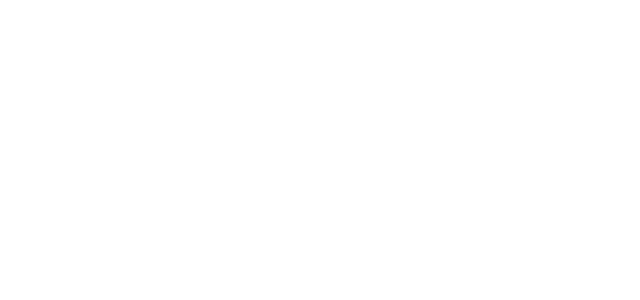
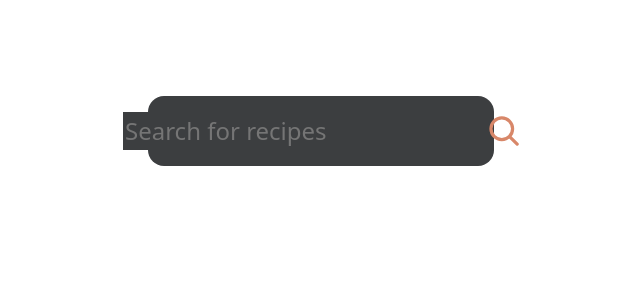
Before and after one commit to Liliia2345/Group-1-Cookbook, a React (Create React App) app: page / in a window 1280 px wide. Shown: the top 300 px of the page, without its empty margins (319-959 px from the left). Built offline with nearby package versions, Linux system fonts and the light colour scheme.

Commit message:
searchbar

```diff
--- a/src/App.css
+++ b/src/App.css
@@ -1,10 +1,44 @@
 .App {
   text-align: center;
+  padding: 4rem;
+  display: flex;
+  justify-content: center;
+  align-items: center;
+  flex-direction: column;
 }
 
 .App-logo {
   height: 40vmin;
   pointer-events: none;
+}
+
+.search {
+  width: 30%;
+  margin: 2rem 0 2rem;
+  display: flex;
+  align-items: center;
+  justify-content: center;
+  padding: 1rem 1rem;
+  border-radius: 1rem;
+  background: #3c3e40;
+}
+
+.search input {
+  flex: 1;
+  border: none;
+  font-size: 1.5rem;
+  font-family: var(--font-raleway);
+  font-weight: 500;
+  padding-right: 1rem;
+  outline: none;
+  color: #a1a1a1;
+  background: #3c3e40;
+}
+
+.search img {
+  width: 35px;
+  height: 30px;
+  cursor: pointer;
 }
 
 @media (prefers-reduced-motion: no-preference) {
--- a/src/App.js
+++ b/src/App.js
@@ -4,10 +4,9 @@
 import Search from './components/Search';
 import Footer from './components/Footer';
 
-
 function App() {
   return (
-    <div className="App">
+    <div className='App'>
       <Header />
       <Search />
       <Footer />
--- a/src/components/Search.js
+++ b/src/components/Search.js
@@ -1,11 +1,27 @@
-import React from 'react'
+import React from 'react';
+import { useState } from 'react';
+import SearchIcon from './search.svg';
 
 function Search() {
+  const [searchTerm, setSearchTerm] = useState('');
+
   return (
-    <div>
-
+    <div className='search'>
+      <input
+        placeholder='Search for recipes'
+        value={searchTerm}
+        onChange={(e) => setSearchTerm(e.target.value)}
+        onKeyDown={(e) => {
+          if (e.key === 'Enter') {
+            // Call the API search function with the current searchTerm value
+          }
+        }}></input>
+      <img
+        src={SearchIcon}
+        alt='search'
+        onClick={() => searchTerm}></img>
     </div>
-  )
+  );
 }
 
-export default Search
+export default Search;
```
Also changed, not shown: src/components/search.svg (added).
